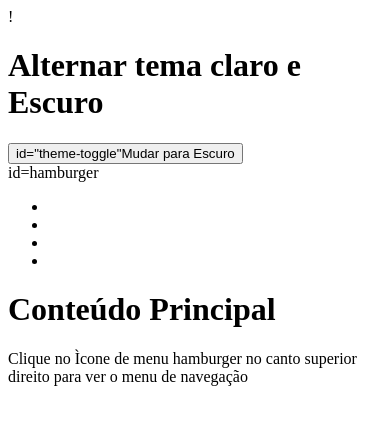
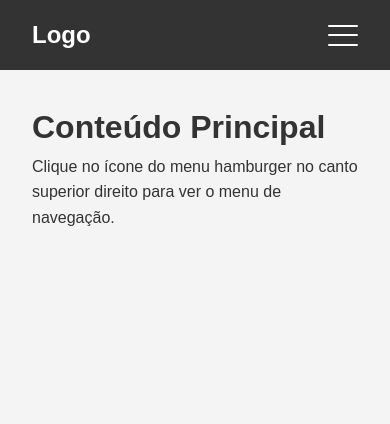
Before and after one commit to niccoollas/nicollas, a plain HTML site: page Doce&Neve/index.html in a window 390 px wide. Drawn offline with Linux system fonts and the light colour scheme.

Commit message:
Add files via upload

```diff
--- a/Doce&Neve/index.html
+++ b/Doce&Neve/index.html
@@ -1,35 +1,37 @@
-!<!DOCTYPE html>
-<html lang="en">
+
+<!DOCTYPE html>
+<html lang="pt-BR">
 <head>
     <meta charset="UTF-8">
     <meta name="viewport" content="width=device-width, initial-scale=1.0">
-    <title>Menu Hanburger</title>
-   <link rel="stylesheet" hret="styles.css">
+    <title>Menu Hamburger</title>
+    <link rel="stylesheet" href="styles.css">
 </head>
-<body class="navbar">
-    <div class="logo"></div>
-    <h1>Alternar tema claro e Escuro</h1>
-    <button>id="theme-toggle"Mudar para Escuro</button>
+<body>
+    <header>
+        <nav class="navbar">
+            <div class="logo">Logo</div>
 
-    <div class="hamburger"> id=hamburger
-        <spam class="bar"></spam>
-        <spam class="bar"></spam>
-        <spam class="bar"></spam>
+            <div class="hamburger" id="hamburger">
+                <span class="bar"></span>
+                <span class="bar"></span>
+                <span class="bar"></span>
             </div>
-    <ul class="nav_menu" id="navMenu">
-        <li class="nav-item" <a href="#" class="nav link" Home </a></li>
-        <li class="nav-item" <a href="#" class="nav link" Sobre</a></li>
-        <li class="nav-item" <a href="#" class="nav link" Serviços </a></li>
-        <li class="nav-item" <a href="#" class="nav link" Contato </a></li>
+
+            <ul class="nav-menu" id="navMenu">
+                <li class="nav-item"><a href="#" class="nav-link">Home</a></li>
+                <li class="nav-item"><a href="#" class="nav-link">Sobre</a></li>
+                <li class="nav-item"><a href="#" class="nav-link">Serviços</a></li>
+                <li class="nav-item"><a href="#" class="nav-link">Contato</a></li>
             </ul>
         </nav>
     </header>
 
     <main>
         <h1>Conteúdo Principal</h1>
-    <p> Clique no Ìcone de menu hamburger no canto superior
-        direito para ver o menu de navegação
-    </p>
+        <p>Clique no ícone do menu hamburger no canto superior direito para ver o menu de navegação.</p>
     </main>
+
+    <script src="script.js"></script>
 </body>
 </html>
--- a/Doce&Neve/styles.css
+++ b/Doce&Neve/styles.css
@@ -1,14 +1,14 @@
-*{
+* {
     margin: 0;
     padding: 0;
     box-sizing: border-box;
-    font-family: arial, sans-serif;
+    font-family: Arial, sans-serif;
 }
 
-Body {
+body {
     background-color: #f4f4f4;
     color: #333;
-    line-height: 1,6;
+    line-height: 1.6;
 }
 
 .navbar {
@@ -17,33 +17,34 @@ Body {
     align-items: center;
     background-color: #333;
     color: white;
-    padding: irem 2rem;
+    padding: 1rem 2rem;
     position: relative;
 }
 
 .logo {
-    font-size: 1,5rem;
+    font-size: 1.5rem;
     font-weight: bold;
 }
 
 .hamburger {
-    display: nome;
+    display: none;            /* oculta o menu para tamanho maiores de tela */
     flex-direction: column;
     justify-content: space-between;
-    width: 2px;
+    width: 30px;
     height: 21px;
     cursor: pointer;
+}
 
-}
+/*  classe que cria as barrinha do menu */
 .bar {
-    height: 3px;
+    height: 2px;
     width: 100%;
     background-color: white;
     border-radius: 10px;
-    transition: all 0,3 ease;
+    transition: all 0.3s ease;
 }
 
-.nav menu {
+.nav-menu {
     display: flex;
     list-style: none;
 }
@@ -52,57 +53,58 @@ Body {
     margin-left: 2rem;
 }
 
-.nav link {
+.nav-link {
     color: white;
     text-decoration: none;
-    transition: color 0.3 ease;
+    transition: color 0.3s ease;
 }
 
-nav link :hover {
-    color: yellow;
+.nav-link:hover {
+    color: #ddd;
 }
 
 main {
     padding: 2rem;
 }
 
-/*media Query para dispoitivos */
-@media (max-width: 700)
+/* Media Query para dispositivos móveis */
+@media (max-width: 768px) {
     .hamburger {
-        display-flex
+        display: flex;  /* Devolve a visualização do menu */
     }
 
-.nav menu {
+    .nav-menu {
         position: absolute;
         top: 100%;
-    background-color: 0;
+        left: 0;
         width: 100%;
         background-color: #333;
         flex-direction: column;
         align-items: center;
         padding: 1rem 0;
-    clip-path: circle(0px at 90%-10%);
-    transition: clip-path 0.5s ease ease-in-out ;
+        clip-path: circle(0px at 90% -10%);
+        transition: clip-path 0.5s ease-in-out;
         pointer-events: none;
     }
 
-.na.menu :active {
-    clip-path: circle 100px at 90%-10%;
+    .nav-menu.active {
+        clip-path: circle(1000px at 90% -10%);
         pointer-events: all;
     }
 
     .nav-item {
-    margin: 1rem;
+        margin: 1rem 0;
     }
 
-.hamburger.active .bar :nth-child(1) {
-    transition: tranlatery(9px) rotate(45deg);
+    .hamburger.active .bar:nth-child(1) {
+        transform: translateY(9px) rotate(45deg);
     }
 
-.hamburger.active .bar :nth-child(2) {
+    .hamburger.active .bar:nth-child(2) {
         opacity: 0;
     }
 
-.hamburger.active .bar :nth-child(3) {
-    transition: tranlatery(-9px) rotate(-45deg);
+    .hamburger.active .bar:nth-child(3) {
+        transform: translateY(-9px) rotate(-45deg);
     }
+}
```
Also changed, not shown: Doce&Neve/main.js (+34 -0 lines). Lines whose indentation alone changed are shown as unchanged.
